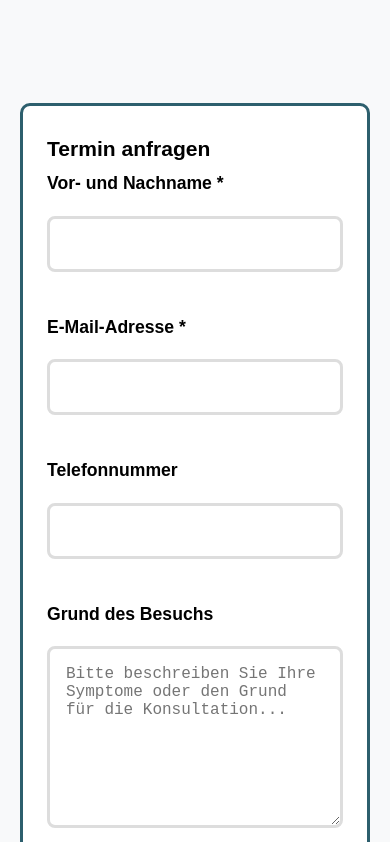
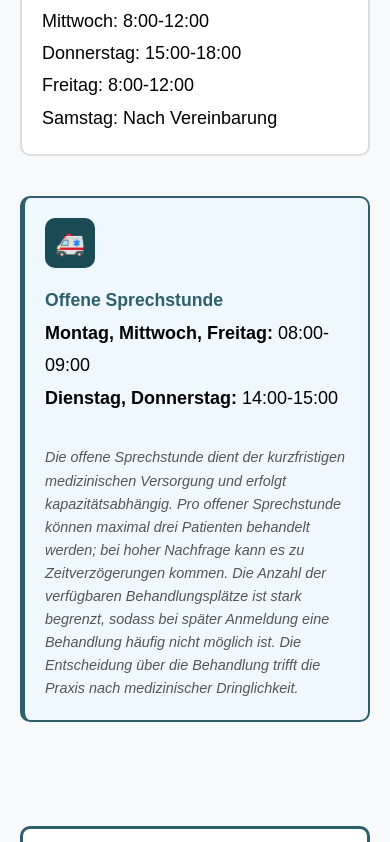
Before and after one commit to sahmadov/neurovita, a website: page index.html in a window 390 px wide. Shown: the part 6766-7608 px from the top of the page. Drawn offline with Linux system fonts and the light colour scheme.

Commit message:
Offene sprechstunde

```diff
--- a/css/styles.css
+++ b/css/styles.css
@@ -692,12 +692,22 @@ section {
 
 .contact-item {
     display: flex;
-    align-items: center;
+    align-items: flex-start;
     margin-bottom: 2.5rem;
     padding: 1.5rem;
     background: white;
     border-radius: 10px;
     border: 2px solid #ddd;
+}
+
+.contact-item.offene-sprechstunde {
+    background: #f0f8ff;
+    border: 2px solid #2d5f6d;
+    border-left: 5px solid #2d5f6d;
+}
+
+.contact-item.offene-sprechstunde .contact-icon {
+    background: #1a4a54;
 }
 
 .contact-icon {
@@ -1009,6 +1019,23 @@ footer {
 
     .pillar p {
         font-size: 0.9rem;
+    }
+
+    .contact-item {
+        flex-direction: column;
+        padding: 1.25rem;
+    }
+
+    .contact-icon {
+        width: 50px;
+        height: 50px;
+        font-size: 1.5rem;
+        margin-right: 0;
+        margin-bottom: 1rem;
+    }
+
+    .contact-item.offene-sprechstunde em {
+        font-size: 0.85rem;
     }
 
     section {
--- a/index.html
+++ b/index.html
@@ -177,6 +177,18 @@
                         Samstag: Nach Vereinbarung
                     </div>
                 </div>
+                <div class="contact-item offene-sprechstunde">
+                    <div class="contact-icon">🚑</div>
+                    <div>
+                        <strong style="font-size: 1.1rem; color: #2d5f6d;">Offene Sprechstunde</strong><br>
+                        <span style="font-weight: 600;">Montag, Mittwoch, Freitag:</span> 08:00-09:00<br>
+                        <span style="font-weight: 600;">Dienstag, Donnerstag:</span> 14:00-15:00<br>
+                        <br>
+                        <em style="font-size: 0.9rem; line-height: 1.6; display: block; color: #555;">
+                            Die offene Sprechstunde dient der kurzfristigen medizinischen Versorgung und erfolgt kapazitätsabhängig. Pro offener Sprechstunde können maximal drei Patienten behandelt werden; bei hoher Nachfrage kann es zu Zeitverzögerungen kommen. Die Anzahl der verfügbaren Behandlungsplätze ist stark begrenzt, sodass bei später Anmeldung eine Behandlung häufig nicht möglich ist. Die Entscheidung über die Behandlung trifft die Praxis nach medizinischer Dringlichkeit.
+                        </em>
+                    </div>
+                </div>
             </div>
             <div class="contact-form">
                 <h3>Termin anfragen</h3>
```
